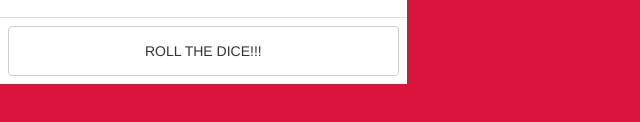
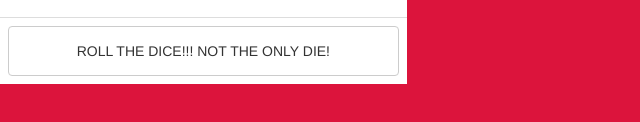
Before and after one commit to Sajgon/school-yatzy, a website: page www/index.html in a window 1280 px wide. Shown: the part 286-408 px from the top of the page, without its empty margins (0-640 px from the left). Drawn offline with nearby package versions, Linux system fonts and the light colour scheme.

Commit message:
Changes in the index file

```diff
--- a/www/index.html
+++ b/www/index.html
@@ -88,7 +88,7 @@
 					  			<div class="row">
 					  				<div class="col-xs-12">
 							  			<button type="button" class="btn btn-default diceBtn">
-										  ROLL THE DICE!!!
+										  ROLL THE DICE!!! NOT THE ONLY DIE!
 										</button>
 									</div>
 								</div>
```
Also changed, not shown: 1 other file.
